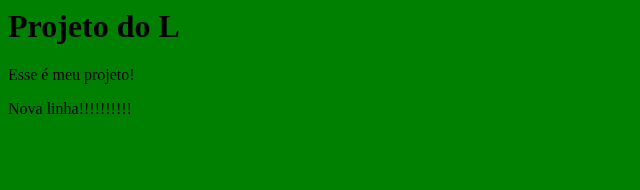
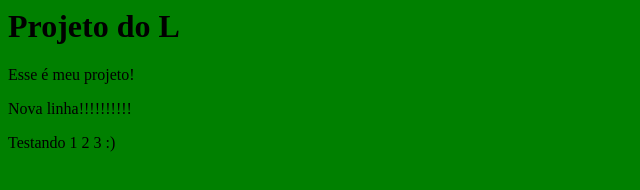
Before and after one commit to leandroaono/curso-git, a plain HTML site: page index.html in a window 1280 px wide. Shown: the full height of the page, 0-640 px from the left. Drawn offline with Linux system fonts and the light colour scheme.

Commit message:
add testando!

```diff
--- a/index.html
+++ b/index.html
@@ -7,5 +7,6 @@
         <h1> Projeto do L </h1>
         <p>Esse é meu projeto!</p>
         <p>Nova linha!!!!!!!!!!</p>
+        <p>Testando 1 2 3 :)</p>
     </body>
 </html>
```
